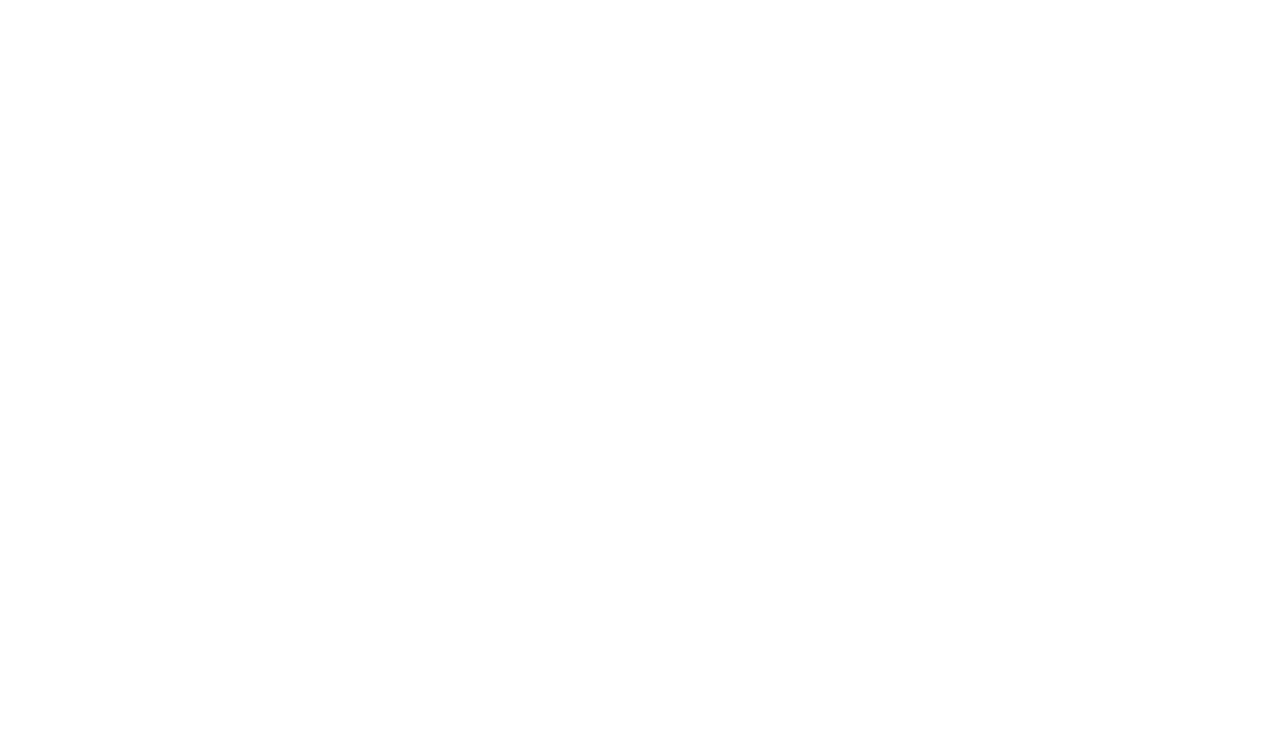
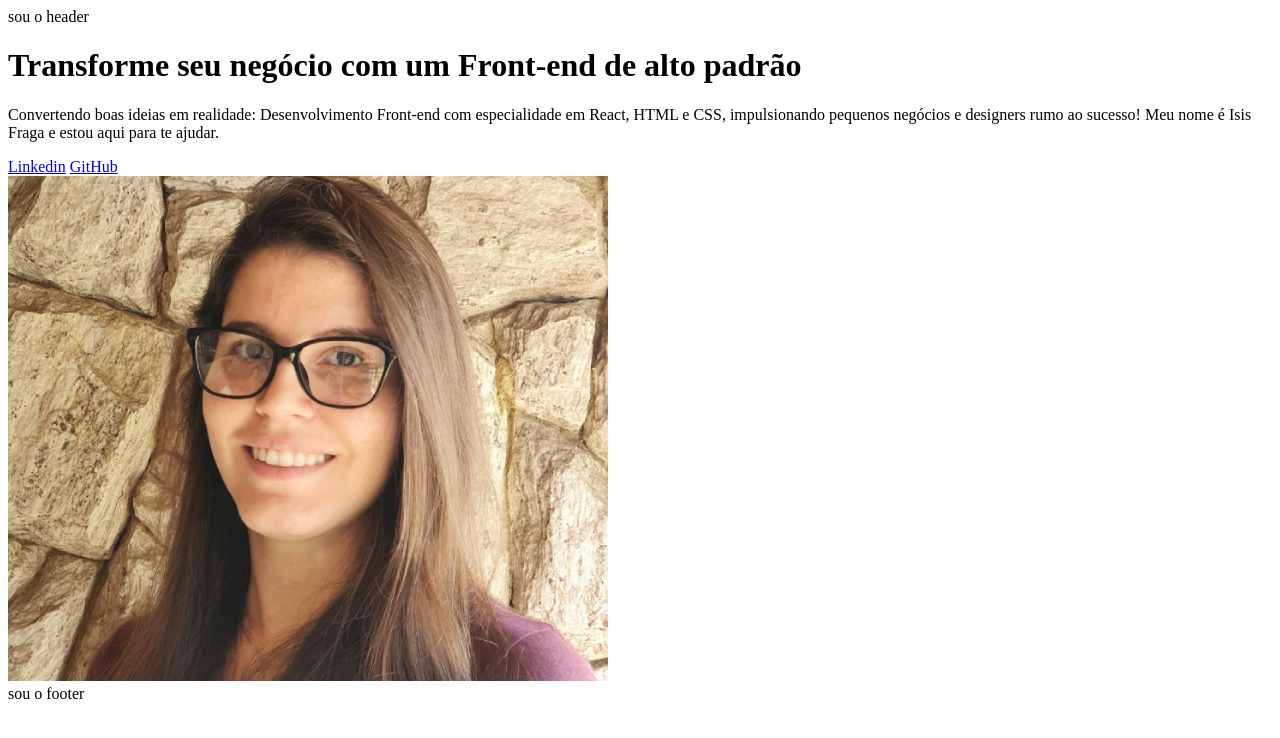
Before and after one commit to IsisFraga/portfolio, a plain HTML site: page index.html in a window 1280 px wide. Drawn offline with Linux system fonts and the light colour scheme.

Commit message:
feat: initializing html structure

```diff
--- a/index.html
+++ b/index.html
@@ -1,11 +1,30 @@
 <!DOCTYPE html>
-<html lang="en">
+<html lang="pt-br">
+
 <head>
   <meta charset="UTF-8">
   <meta name="viewport" content="width=device-width, initial-scale=1.0">
-  <title>Portfólio</title>
+  <title>Portfolio</title>
 </head>
+
 <body>
+  <header>sou o header</header>
+  <main>
+    <div>
+      <h1>Transforme seu negócio com um Front-end de alto padrão</h1>
+      <p>Convertendo boas ideias em realidade: Desenvolvimento Front-end com especialidade em React, HTML e CSS,
+        impulsionando pequenos negócios e designers rumo ao sucesso!
+        Meu nome é Isis Fraga e estou aqui para te ajudar.</p>
+      <div>
+        <a href="https://www.linkedin.com/in/isis-fraga/">Linkedin</a>
+        <a href="https://github.com/isisfraga">GitHub</a>
+      </div>
+    </div>
+    <div>
+      <img src="isis.png" alt="Foto da Isis Fraga">
+    </div>
+  </main>
+  <footer>sou o footer</footer>
+</body>
 
-</body>
 </html>
```
Also changed, not shown: isis.png (added), 1 other file.
